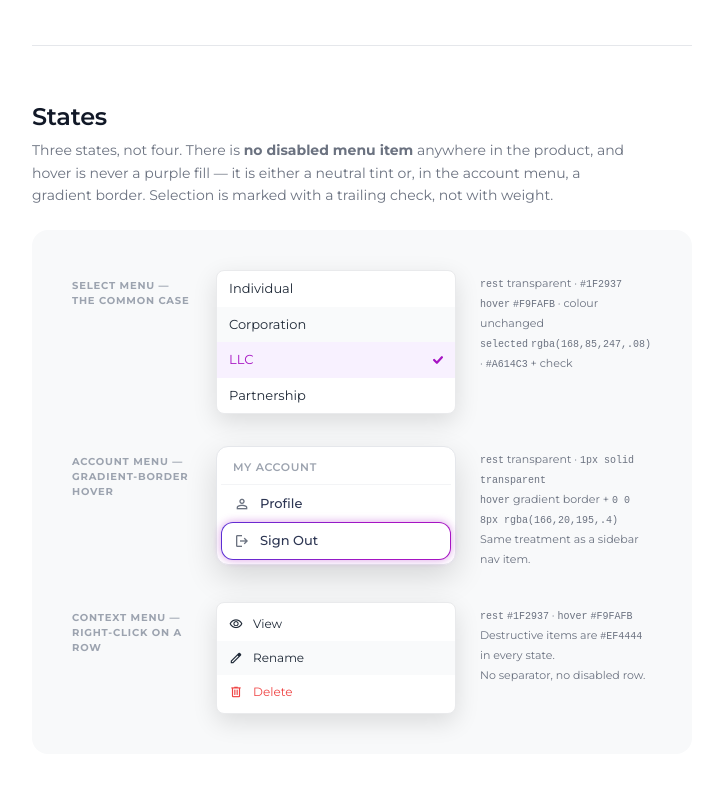
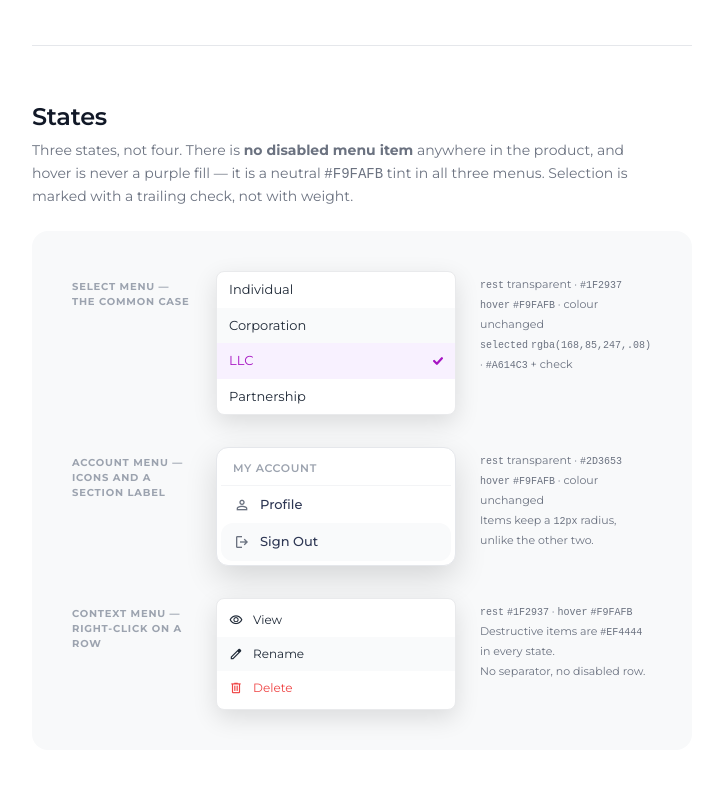
Before and after one commit to Lucas061799/norbielink-design-system, a website: page ds-21-menus.html in a window 1280 px wide. Shown: the part 1340-2140 px from the top of the page, without its empty margins (328-1051 px from the left). Drawn offline with nearby package versions, Linux system fonts and the light colour scheme.

Commit message:
Drop the gradient stroke from the account menu hover
All three menus now share the neutral #F9FAFB hover. Diverges from the
live app, where the account menu reuses the nav item's gradient border.

Co-Authored-By: Claude Opus 5 <noreply@anthropic.com>

```diff
--- a/ds-21-menus.html
+++ b/ds-21-menus.html
@@ -198,8 +198,8 @@
     <div class="ds-section" id="states">
       <h2 class="ds-section-title">States</h2>
       <p class="ds-section-desc">Three states, not four. There is <strong>no disabled menu item</strong> anywhere in
-      the product, and hover is never a purple fill — it is either a neutral tint or, in the account menu, a
-      gradient border. Selection is marked with a trailing check, not with weight.</p>
+      the product, and hover is never a purple fill — it is a neutral <code>#F9FAFB</code> tint in all three menus.
+      Selection is marked with a trailing check, not with weight.</p>
       <div class="ds-example" style="padding:40px;flex-direction:column;align-items:center;gap:32px;">
         <div class="mnu-board">
           <div class="mnu-caption">Select menu — the common case</div>
@@ -219,16 +219,16 @@
         </div>
 
         <div class="mnu-board">
-          <div class="mnu-caption">Account menu — gradient-border hover</div>
+          <div class="mnu-caption">Account menu — icons and a section label</div>
           <div class="mnu-acct">
             <div class="mnu-acct-hd">My Account</div>
             <button class="mnu-acct-item"><span class="material-icons-round">person</span>Profile</button>
             <button class="mnu-acct-item mnu-acct-hover"><span class="material-icons-round">logout</span>Sign Out</button>
           </div>
           <div class="mnu-notes">
-            <code>rest</code> transparent · <code>1px solid transparent</code><br>
-            <code>hover</code> gradient border + <code>0 0 8px rgba(166,20,195,.4)</code><br>
-            Same treatment as a sidebar nav item.
+            <code>rest</code> transparent · <code>#2D3653</code><br>
+            <code>hover</code> <code>#F9FAFB</code> · colour unchanged<br>
+            Items keep a <code>12px</code> radius, unlike the other two.
           </div>
         </div>
 
@@ -268,7 +268,7 @@
           <tr><td>Item radius</td><td>None (square, clipped)</td><td><code>12px</code></td><td>None</td></tr>
           <tr><td>Item type</td><td>13px / 400</td><td>13px / 500</td><td>12px / 400</td></tr>
           <tr><td>Icon</td><td>None</td><td>16×16 · <code>#6B7280</code> · <code>gap 10px</code></td><td>14×14 · <code>gap 10px</code></td></tr>
-          <tr><td>Hover</td><td><code>#F9FAFB</code></td><td>Gradient border + <code>0 0 8px rgba(166,20,195,.4)</code></td><td><code>#F9FAFB</code></td></tr>
+          <tr><td>Hover</td><td><code>#F9FAFB</code></td><td><code>#F9FAFB</code></td><td><code>#F9FAFB</code></td></tr>
           <tr><td>Selected</td><td><code>rgba(168,85,247,.08)</code> · <code>#A614C3</code> · trailing check</td><td>—</td><td>—</td></tr>
           <tr><td>Destructive</td><td>—</td><td>—</td><td><code>#EF4444</code> in every state</td></tr>
           <tr><td>Disabled</td><td colspan="3">Does not exist. Actions that are unavailable are removed from the menu, not greyed out.</td></tr>
@@ -358,10 +358,7 @@ body.dark-mode .ds-example [style*="border:1px solid rgba(0,0,0,0.06)"] { border
   text-align: left; font-family: 'Montserrat', sans-serif; font-size: 13px; font-weight: 500;
   line-height: 1.5; color: #2D3653; transition: all .15s; }
 .mnu-acct-item .material-icons-round { font-size: 16px; color: var(--gray-500); }
-.mnu-acct-item:hover, .mnu-acct-hover {
-  background: linear-gradient(#fff,#fff) padding-box,
-              linear-gradient(to right,#5C2ED4 0%,#A614C3 65%) border-box;
-  border: 1px solid transparent; box-shadow: 0 0 8px rgba(166,20,195,0.4); }
+.mnu-acct-item:hover, .mnu-acct-hover { background: var(--gray-50); }
 
 .mnu-ctx { background: #fff; border: 1px solid #E9EAEC; border-radius: 8px; padding: 4px 0;
   min-width: 160px; box-shadow: 0 8px 24px rgba(0,0,0,0.12); }
@@ -381,8 +378,7 @@ body.dark-mode .mnu-opt:hover, body.dark-mode .mnu-opt-hover,
 body.dark-mode .mnu-ctx-item:hover, body.dark-mode .mnu-ctx-hover { background: rgba(255,255,255,0.04); }
 body.dark-mode .mnu-opt-sel, body.dark-mode .mnu-opt-sel:hover { background: rgba(168,85,247,0.14); color: #A614C3; }
 body.dark-mode .mnu-acct-item:hover, body.dark-mode .mnu-acct-hover {
-  background: linear-gradient(#1E2240,#1E2240) padding-box,
-              linear-gradient(to right,#5C2ED4 0%,#A614C3 65%) border-box; }
+  background: rgba(255,255,255,0.04); }
 body.dark-mode .mnu-acct-hd { border-bottom-color: rgba(255,255,255,0.06); color: #8B8FA8; }
 body.dark-mode .mnu-ctx-danger { color: #EF4444; }
 </style>
```
Also changed, not shown: 1 other file.
